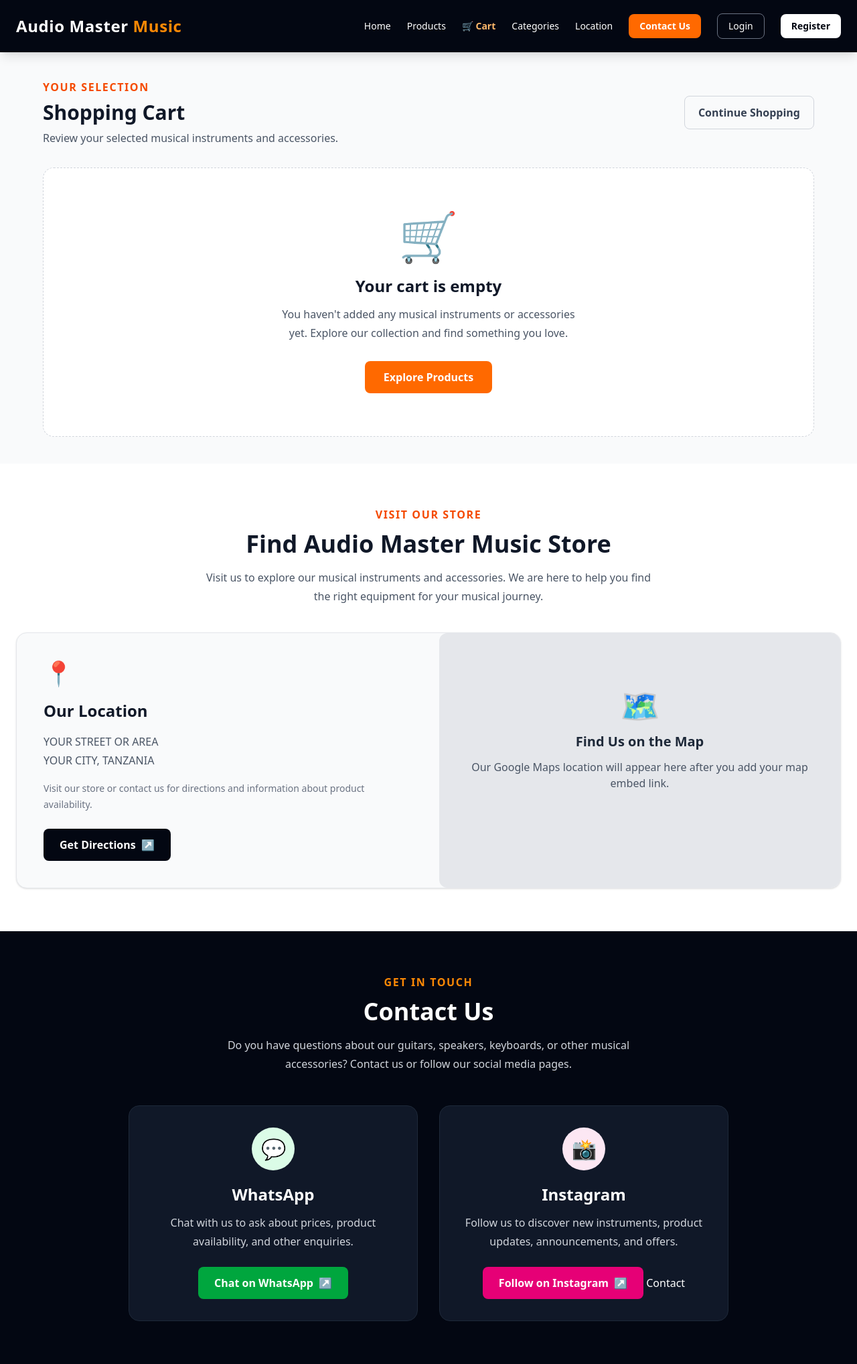
After one commit to Dicksonsilayo/AudioMasterMusical-ecormerce, a Laravel app: page /cart in a window 1280 px wide. The commit adds this page. Shown: the whole page at 67% size. Run offline with Laravel 12, Linux system fonts and the light colour scheme; data comes from the database, SQL or seed files in the repository; style sheets or scripts are compiled from the project's sources.

Commit message:
cart management module

```diff
--- /dev/null
+++ b/app/Http/Controllers/CartController.php
@@ -0,0 +1,148 @@
+<?php
+
+namespace App\Http\Controllers;
+
+use App\Models\Product;
+use Illuminate\Http\RedirectResponse;
+use Illuminate\Http\Request;
+use Illuminate\View\View;
+
+class CartController extends Controller
+{
+    /**
+     * Display the shopping cart.
+     */
+    public function index(): View
+    {
+        $cart = session()->get('cart', []);
+
+        $products = Product::with('category')
+            ->whereIn('id', array_keys($cart))
+            ->where('is_active', true)
+            ->get()
+            ->keyBy('id');
+
+        $cartItems = collect($cart)
+            ->map(function ($quantity, $productId) use ($products) {
+                $product = $products->get((int) $productId);
+
+                if (!$product) {
+                    return null;
+                }
+
+                $quantity = (int) $quantity;
+
+                return [
+                    'product' => $product,
+                    'quantity' => $quantity,
+                    'subtotal' => (float) $product->price * $quantity,
+                ];
+            })
+            ->filter()
+            ->values();
+
+        // Remove products that are no longer active or available.
+        session()->put(
+            'cart',
+            $cartItems->mapWithKeys(fn ($item) => [
+                $item['product']->id => $item['quantity'],
+            ])->all()
+        );
+
+        $total = $cartItems->sum('subtotal');
+
+        return view('cart.index', compact('cartItems', 'total'));
+    }
+
+    /**
+     * Add a product to the shopping cart.
+     */
+    public function add(Request $request, string $slug): RedirectResponse
+    {
+        $validated = $request->validate([
+            'quantity' => ['required', 'integer', 'min:1'],
+        ]);
+
+        $product = Product::where('slug', $slug)
+            ->where('is_active', true)
+            ->firstOrFail();
+
+        $cart = session()->get('cart', []);
+
+        $productId = $product->id;
+
+        $currentQuantity = (int) ($cart[$productId] ?? 0);
+        $newQuantity = $currentQuantity + (int) $validated['quantity'];
+
+        if ($newQuantity > $product->stock_quantity) {
+            return back()
+                ->withErrors([
+                    'quantity' => 'Only ' . $product->stock_quantity
+                        . ' item(s) are currently available.',
+                ])
+                ->withInput();
+        }
+
+        $cart[$productId] = $newQuantity;
+
+        session()->put('cart', $cart);
+
+        return redirect()
+            ->route('cart.index')
+            ->with('success', $product->name . ' has been added to your cart.');
+    }
+
+    /**
+     * Update the quantity of a cart item.
+     */
+    public function update(Request $request, int $productId): RedirectResponse
+    {
+        $validated = $request->validate([
+            'quantity' => ['required', 'integer', 'min:1'],
+        ]);
+
+        $product = Product::where('id', $productId)
+            ->where('is_active', true)
+            ->firstOrFail();
+
+        $quantity = (int) $validated['quantity'];
+
+        if ($quantity > $product->stock_quantity) {
+            return back()->withErrors([
+                'quantity' => 'Only ' . $product->stock_quantity
+                    . ' item(s) are currently available for '
+                    . $product->name . '.',
+            ]);
+        }
+
+        $cart = session()->get('cart', []);
+
+        if (!array_key_exists($productId, $cart)) {
+            return redirect()->route('cart.index');
+        }
+
+        $cart[$productId] = $quantity;
+
+        session()->put('cart', $cart);
+
+        return redirect()
+            ->route('cart.index')
+            ->with('success', 'Cart quantity updated successfully.');
+    }
+
+    /**
+     * Remove a product from the shopping cart.
+     */
+    public function remove(int $productId): RedirectResponse
+    {
+        $cart = session()->get('cart', []);
+
+        unset($cart[$productId]);
+
+        session()->put('cart', $cart);
+
+        return redirect()
+            ->route('cart.index')
+            ->with('success', 'Product removed from your cart.');
+    }
+}
--- /dev/null
+++ b/resources/views/cart/index.blade.php
@@ -0,0 +1,287 @@
+@extends('layouts.app')
+
+@section('title', 'Shopping Cart | Audio Master Music Store')
+
+@section('content')
+
+<div class="mx-auto max-w-6xl">
+
+    {{-- Page Heading --}}
+    <div class="mb-8 flex flex-wrap items-center justify-between gap-4">
+
+        <div>
+            <p class="font-semibold uppercase tracking-widest text-orange-600">
+                Your Selection
+            </p>
+
+            <h1 class="mt-2 text-3xl font-extrabold text-gray-900">
+                Shopping Cart
+            </h1>
+
+            <p class="mt-2 text-gray-600">
+                Review your selected musical instruments and accessories.
+            </p>
+        </div>
+
+        <a href="{{ route('store.index') }}#products"
+           class="rounded-lg border border-gray-300 px-5 py-3 font-semibold text-gray-700 transition hover:bg-gray-100">
+            Continue Shopping
+        </a>
+
+    </div>
+
+    {{-- Success Message --}}
+    @if (session('success'))
+        <div class="mb-6 rounded-lg border border-green-200 bg-green-50 p-4 text-green-800">
+            {{ session('success') }}
+        </div>
+    @endif
+
+    {{-- Error Messages --}}
+    @if ($errors->any())
+        <div class="mb-6 rounded-lg border border-red-200 bg-red-50 p-4 text-red-700">
+
+            <ul class="list-disc space-y-1 pl-5">
+                @foreach ($errors->all() as $error)
+                    <li>{{ $error }}</li>
+                @endforeach
+            </ul>
+
+        </div>
+    @endif
+
+    @if ($cartItems->isNotEmpty())
+
+        <div class="grid grid-cols-1 gap-8 lg:grid-cols-3">
+
+            {{-- Cart Products --}}
+            <div class="space-y-5 lg:col-span-2">
+
+                @foreach ($cartItems as $item)
+
+                    @php
+                        $product = $item['product'];
+                    @endphp
+
+                    <article class="overflow-hidden rounded-2xl border border-gray-200 bg-white shadow-sm">
+
+                        <div class="grid grid-cols-1 sm:grid-cols-3">
+
+                            {{-- Product Image --}}
+                            <div class="flex min-h-48 items-center justify-center bg-gray-100 p-5">
+
+                                @if ($product->image_path)
+
+                                    <img
+                                        src="{{ asset('storage/' . $product->image_path) }}"
+                                        alt="{{ $product->name }}"
+                                        class="max-h-44 w-full object-contain"
+                                    >
+
+                                @else
+
+                                    <span class="text-6xl text-gray-400">♫</span>
+
+                                @endif
+
+                            </div>
+
+                            {{-- Product Information --}}
+                            <div class="p-5 sm:col-span-2">
+
+                                <p class="text-xs font-bold uppercase tracking-widest text-orange-600">
+                                    {{ $product->category->name ?? 'Musical Equipment' }}
+                                </p>
+
+                                <h2 class="mt-2 text-xl font-bold text-gray-900">
+                                    {{ $product->name }}
+                                </h2>
+
+                                <p class="mt-3 text-lg font-extrabold text-gray-900">
+                                    TZS {{ number_format((float) $product->price, 0) }}
+                                </p>
+
+                                <p class="mt-1 text-sm text-gray-500">
+                                    Available stock: {{ $product->stock_quantity }}
+                                </p>
+
+                                <div class="mt-5 flex flex-wrap items-end justify-between gap-4">
+
+                                    {{-- Update Quantity --}}
+                                    <form
+                                        action="{{ route('cart.update', $product->id) }}"
+                                        method="POST"
+                                        class="flex items-end gap-2"
+                                    >
+                                        @csrf
+                                        @method('PATCH')
+
+                                        <div>
+                                            <label
+                                                for="quantity-{{ $product->id }}"
+                                                class="mb-1 block text-xs font-semibold text-gray-600"
+                                            >
+                                                Quantity
+                                            </label>
+
+                                            <input
+                                                type="number"
+                                                id="quantity-{{ $product->id }}"
+                                                name="quantity"
+                                                min="1"
+                                                max="{{ $product->stock_quantity }}"
+                                                value="{{ $item['quantity'] }}"
+                                                required
+                                                class="w-24 rounded-lg border border-gray-300 px-3 py-2"
+                                            >
+                                        </div>
+
+                                        <button
+                                            type="submit"
+                                            class="rounded-lg bg-gray-900 px-4 py-2 text-sm font-semibold text-white transition hover:bg-orange-500"
+                                        >
+                                            Update
+                                        </button>
+
+                                    </form>
+
+                                    {{-- Remove Product --}}
+                                    <form
+                                        action="{{ route('cart.remove', $product->id) }}"
+                                        method="POST"
+                                    >
+                                        @csrf
+                                        @method('DELETE')
+
+                                        <button
+                                            type="submit"
+                                            class="font-semibold text-red-600 transition hover:text-red-800"
+                                        >
+                                            Remove
+                                        </button>
+
+                                    </form>
+
+                                </div>
+
+                                <div class="mt-5 border-t border-gray-100 pt-4">
+
+                                    <p class="text-sm text-gray-600">
+                                        Item subtotal:
+                                        <strong class="text-lg text-gray-900">
+                                            TZS {{ number_format($item['subtotal'], 0) }}
+                                        </strong>
+                                    </p>
+
+                                </div>
+
+                            </div>
+
+                        </div>
+
+                    </article>
+
+                @endforeach
+
+            </div>
+
+            {{-- Order Summary --}}
+            <aside class="h-fit rounded-2xl border border-gray-200 bg-white p-6 shadow-sm">
+
+                <h2 class="text-xl font-extrabold text-gray-900">
+                    Order Summary
+                </h2>
+
+                <div class="mt-6 flex justify-between border-b border-gray-200 pb-4">
+
+                    <span class="text-gray-600">
+                        Products
+                    </span>
+
+                    <span class="font-semibold text-gray-900">
+                        {{ $cartItems->sum('quantity') }}
+                    </span>
+
+                </div>
+
+                <div class="mt-4 flex justify-between border-b border-gray-200 pb-4">
+
+                    <span class="text-gray-600">
+                        Different items
+                    </span>
+
+                    <span class="font-semibold text-gray-900">
+                        {{ $cartItems->count() }}
+                    </span>
+
+                </div>
+
+                <div class="mt-5 flex items-center justify-between">
+
+                    <span class="font-bold text-gray-900">
+                        Total
+                    </span>
+
+                    <span class="text-xl font-extrabold text-orange-600">
+                        TZS {{ number_format($total, 0) }}
+                    </span>
+
+                </div>
+
+                <div class="mt-6 rounded-lg bg-orange-50 p-4">
+
+                    <p class="text-sm leading-6 text-orange-800">
+                        Your cart does not reserve stock. Product availability
+                        and prices will be checked again during checkout.
+                    </p>
+
+                </div>
+
+                <button
+                    type="button"
+                    disabled
+                    class="mt-6 w-full cursor-not-allowed rounded-lg bg-gray-300 px-6 py-4 font-bold text-gray-600"
+                >
+                    Checkout Coming Next
+                </button>
+
+                <p class="mt-3 text-center text-xs text-gray-500">
+                    We will enable secure multi-product checkout in the next step.
+                </p>
+
+            </aside>
+
+        </div>
+
+    @else
+
+        {{-- Empty Cart --}}
+        <div class="rounded-2xl border border-dashed border-gray-300 bg-white px-6 py-16 text-center">
+
+            <div class="text-7xl text-gray-300">
+                🛒
+            </div>
+
+            <h2 class="mt-6 text-2xl font-extrabold text-gray-900">
+                Your cart is empty
+            </h2>
+
+            <p class="mx-auto mt-3 max-w-md leading-7 text-gray-600">
+                You haven't added any musical instruments or accessories yet.
+                Explore our collection and find something you love.
+            </p>
+
+            <a
+                href="{{ route('store.index') }}#products"
+                class="mt-7 inline-block rounded-lg bg-orange-500 px-7 py-3 font-bold text-white transition hover:bg-orange-600"
+            >
+                Explore Products
+            </a>
+
+        </div>
+
+    @endif
+
+</div>
+
+@endsection
--- a/resources/views/layouts/app.blade.php
+++ b/resources/views/layouts/app.blade.php
@@ -38,6 +38,18 @@
        class="transition hover:text-orange-400">
         Products
     </a>
+    <a href="{{ route('cart.index') }}"
+   class="relative font-semibold text-orange-300 transition hover:text-orange-400">
+
+    🛒 Cart
+
+    @if (array_sum(session('cart', [])) > 0)
+        <span class="ml-1 rounded-full bg-orange-500 px-2 py-1 text-xs font-bold text-white">
+            {{ array_sum(session('cart', [])) }}
+        </span>
+    @endif
+
+</a>
 
     <a href="{{ route('store.index') }}#categories"
        class="transition hover:text-orange-400">
--- a/routes/web.php
+++ b/routes/web.php
@@ -2,10 +2,11 @@
 
 use App\Http\Controllers\AuthController;
 use App\Http\Controllers\BookingController;
+use App\Http\Controllers\CartController;
 use App\Http\Controllers\StoreController;
-use Illuminate\Support\Facades\Route;
 use App\Http\Controllers\Admin\BookingManagementController;
 use App\Http\Controllers\Admin\ProductManagementController;
+use Illuminate\Support\Facades\Route;
 
 /*
 |--------------------------------------------------------------------------
@@ -18,6 +19,24 @@ Route::get('/', [StoreController::class, 'index'])
 
 Route::get('/products/{slug}', [StoreController::class, 'show'])
     ->name('store.show');
+
+/*
+|--------------------------------------------------------------------------
+| Shopping Cart Routes
+|--------------------------------------------------------------------------
+*/
+
+Route::get('/cart', [CartController::class, 'index'])
+    ->name('cart.index');
+
+Route::post('/cart/add/{slug}', [CartController::class, 'add'])
+    ->name('cart.add');
+
+Route::patch('/cart/update/{productId}', [CartController::class, 'update'])
+    ->name('cart.update');
+
+Route::delete('/cart/remove/{productId}', [CartController::class, 'remove'])
+    ->name('cart.remove');
 
 /*
 |--------------------------------------------------------------------------
@@ -50,27 +69,31 @@ Route::post('/logout', [AuthController::class, 'logout'])
 */
 
 Route::middleware('auth')->group(function () {
-    // Booking form.
     Route::get('/products/{slug}/book', [BookingController::class, 'create'])
         ->name('bookings.create');
 
-    // Submit booking.
     Route::post('/products/{slug}/book', [BookingController::class, 'store'])
         ->name('bookings.store');
 
-    // Customer booking history.
     Route::get('/my-bookings', [BookingController::class, 'index'])
         ->name('bookings.index');
 
-    // Booking confirmation and details.
     Route::get('/my-bookings/{reference}', [BookingController::class, 'show'])
         ->name('bookings.show');
+});
 
-});
+/*
+|--------------------------------------------------------------------------
+| Administrator Routes
+|--------------------------------------------------------------------------
+*/
+
 Route::prefix('admin')
     ->name('admin.')
     ->middleware(['auth', 'admin'])
     ->group(function () {
+
+        // Booking management.
         Route::get('/bookings', [
             BookingManagementController::class,
             'index',
@@ -85,6 +108,7 @@ Route::prefix('admin')
             BookingManagementController::class,
             'updateStatus',
         ])->name('bookings.update-status');
+
         // Product management.
         Route::get('/products', [
             ProductManagementController::class,
@@ -115,35 +139,4 @@ Route::prefix('admin')
             ProductManagementController::class,
             'destroy',
         ])->name('products.destroy');
-                // Product Management
-        Route::get('/products', [
-            ProductManagementController::class,
-            'index',
-        ])->name('products.index');
-
-        Route::get('/products/create', [
-            ProductManagementController::class,
-            'create',
-        ])->name('products.create');
-
-        Route::post('/products', [
-            ProductManagementController::class,
-            'store',
-        ])->name('products.store');
-
-        Route::get('/products/{product}/edit', [
-            ProductManagementController::class,
-            'edit',
-        ])->name('products.edit');
-
-        Route::put('/products/{product}', [
-            ProductManagementController::class,
-            'update',
-        ])->name('products.update');
-
-        Route::delete('/products/{product}', [
-            ProductManagementController::class,
-            'destroy',
-        ])->name('products.destroy');
-
     });
```
Also changed, not shown: resources/views/store/show.blade.php (+99 -26 lines).
